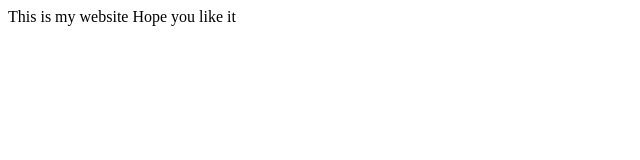
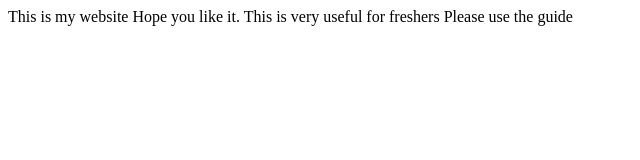
Before and after one commit to AMOL99/freshersbatch-march21, a plain HTML site: page index.html in a window 1280 px wide. Shown: the whole page, without its empty margins (0-640 px from the left). Drawn offline with Linux system fonts and the light colour scheme.

Commit message:
Commiting HTML File 3rd time

```diff
--- a/index.html
+++ b/index.html
@@ -2,5 +2,7 @@
 This is my website
 </head>
 <body>
-Hope you like it
+Hope you like it.
+This is very useful for freshers
+Please use the guide
 </body>
```
